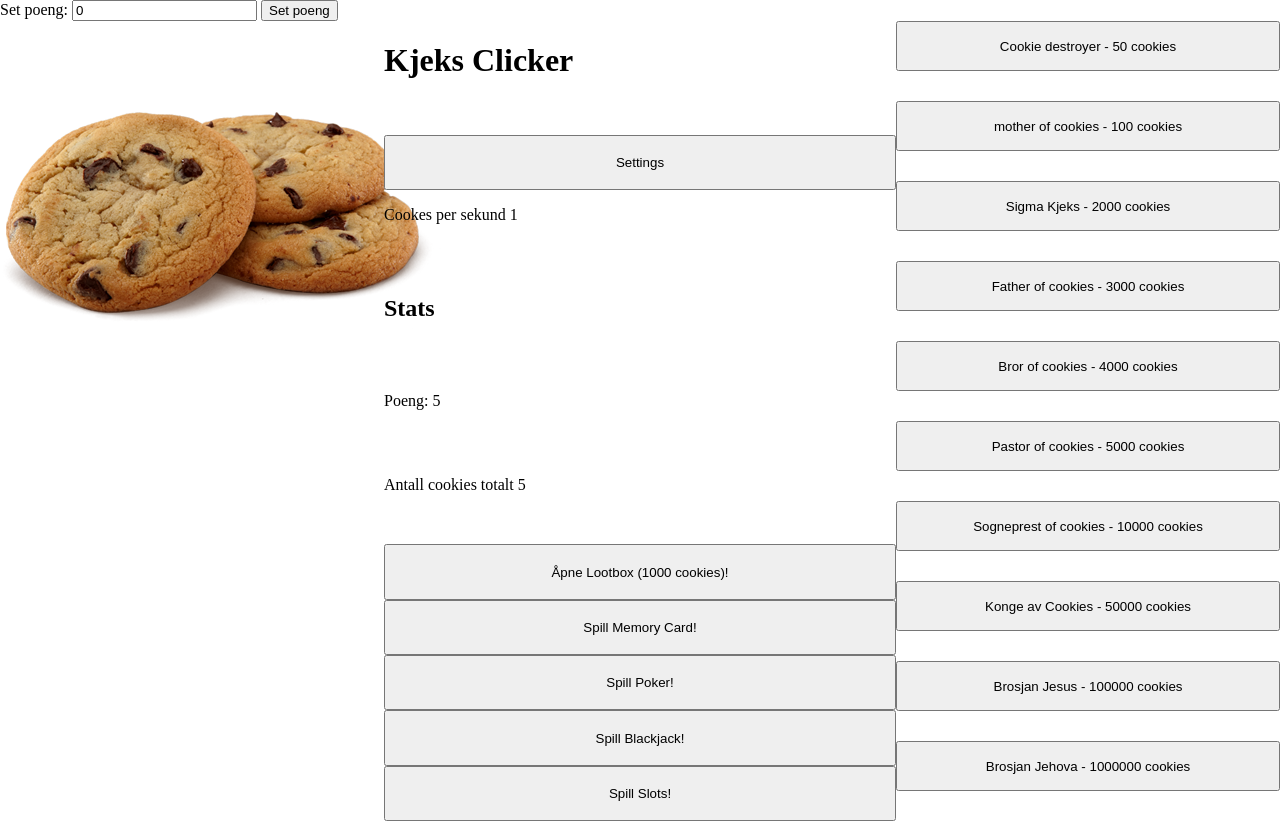
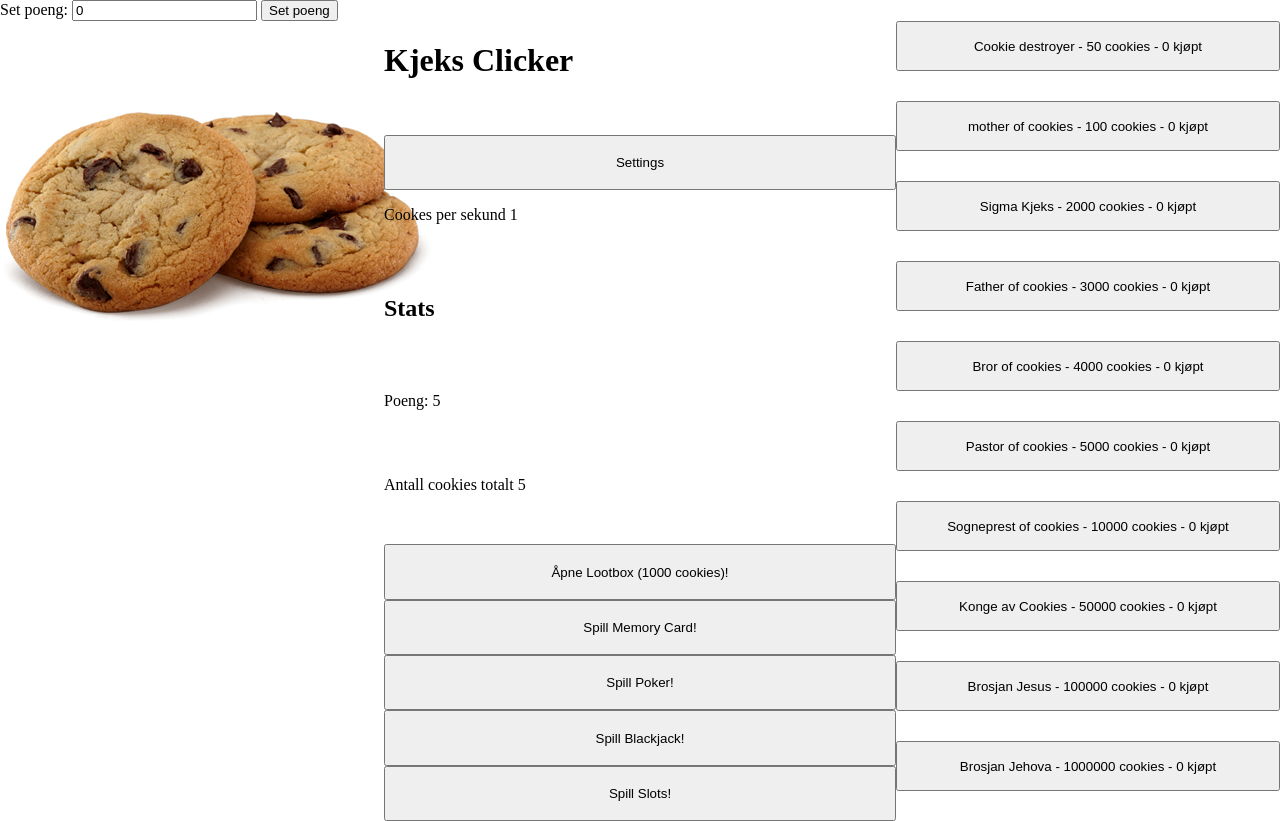
Before and after one commit to TheZenDenn/clicker-spill, a SvelteKit app: page / in a window 1280 px wide. Built offline with nearby package versions, Linux system fonts and the light colour scheme.

Commit message:
kjøp ting

```diff
--- a/src/routes/+page.svelte
+++ b/src/routes/+page.svelte
@@ -164,9 +164,9 @@
             {#each items as item, i}
                 {#key aktivItems}
                 {#if aktivItems[item.navn]}
-                <button on:click={() => {upgrade(item.pris, item.addition, item.navn, item.multiplier)}}>{item.navn} - {Math.ceil(item.pris * item.multiplier * aktivItems[item.navn])} cookies</button>
+                <button on:click={() => {upgrade(item.pris, item.addition, item.navn, item.multiplier)}}>{item.navn} - {Math.ceil(item.pris * item.multiplier * aktivItems[item.navn])} cookies - {aktivItems[item.navn]} kjøpt</button>
                 {:else}
-                <button on:click={() => {upgrade(item.pris, item.addition, item.navn, item.multiplier)}}>{item.navn} - {item.pris} cookies</button>
+                <button on:click={() => {upgrade(item.pris, item.addition, item.navn, item.multiplier)}}>{item.navn} - {item.pris} cookies - 0 kjøpt</button>
                 {/if}
                 {/key}
 
```
